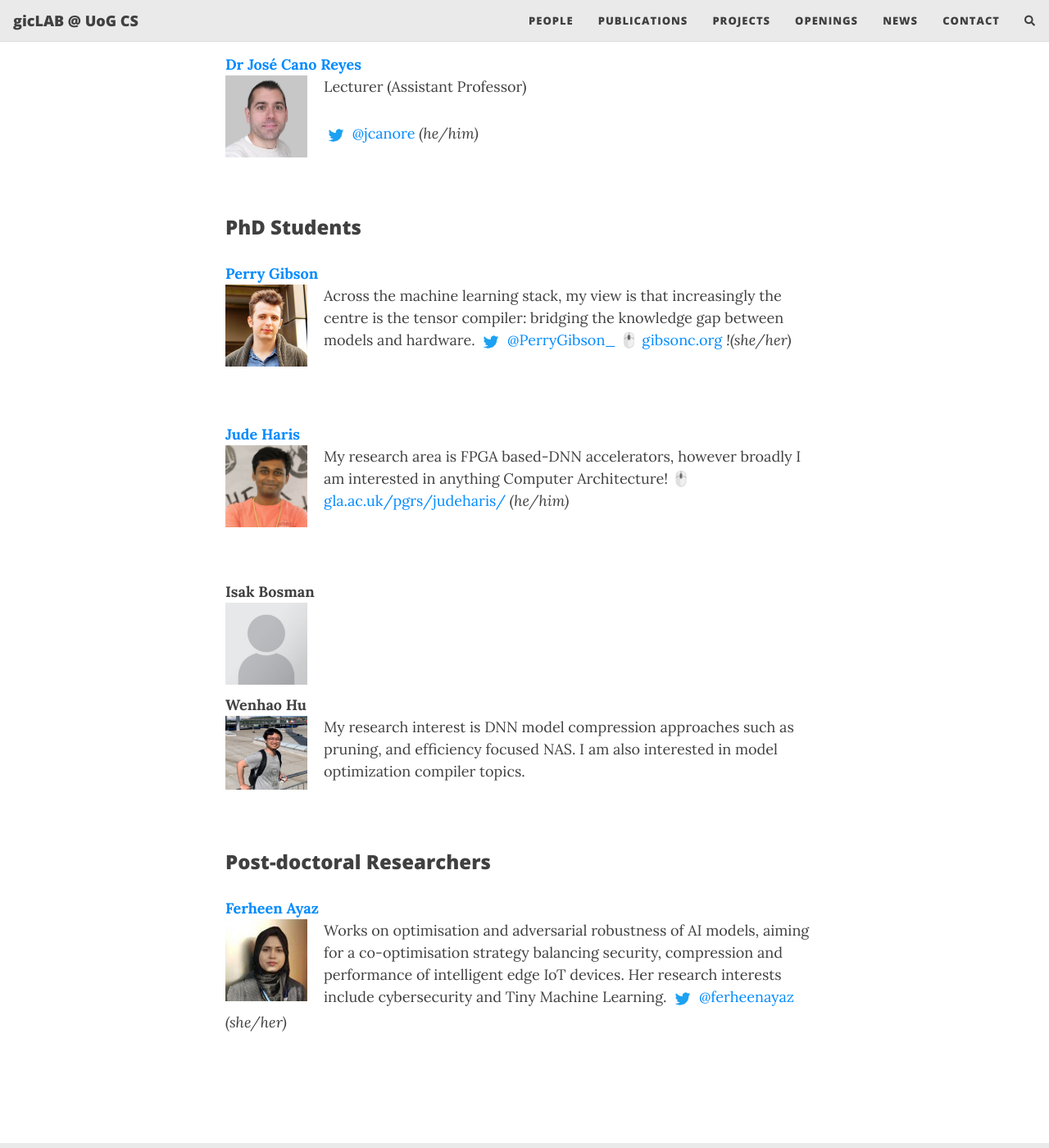
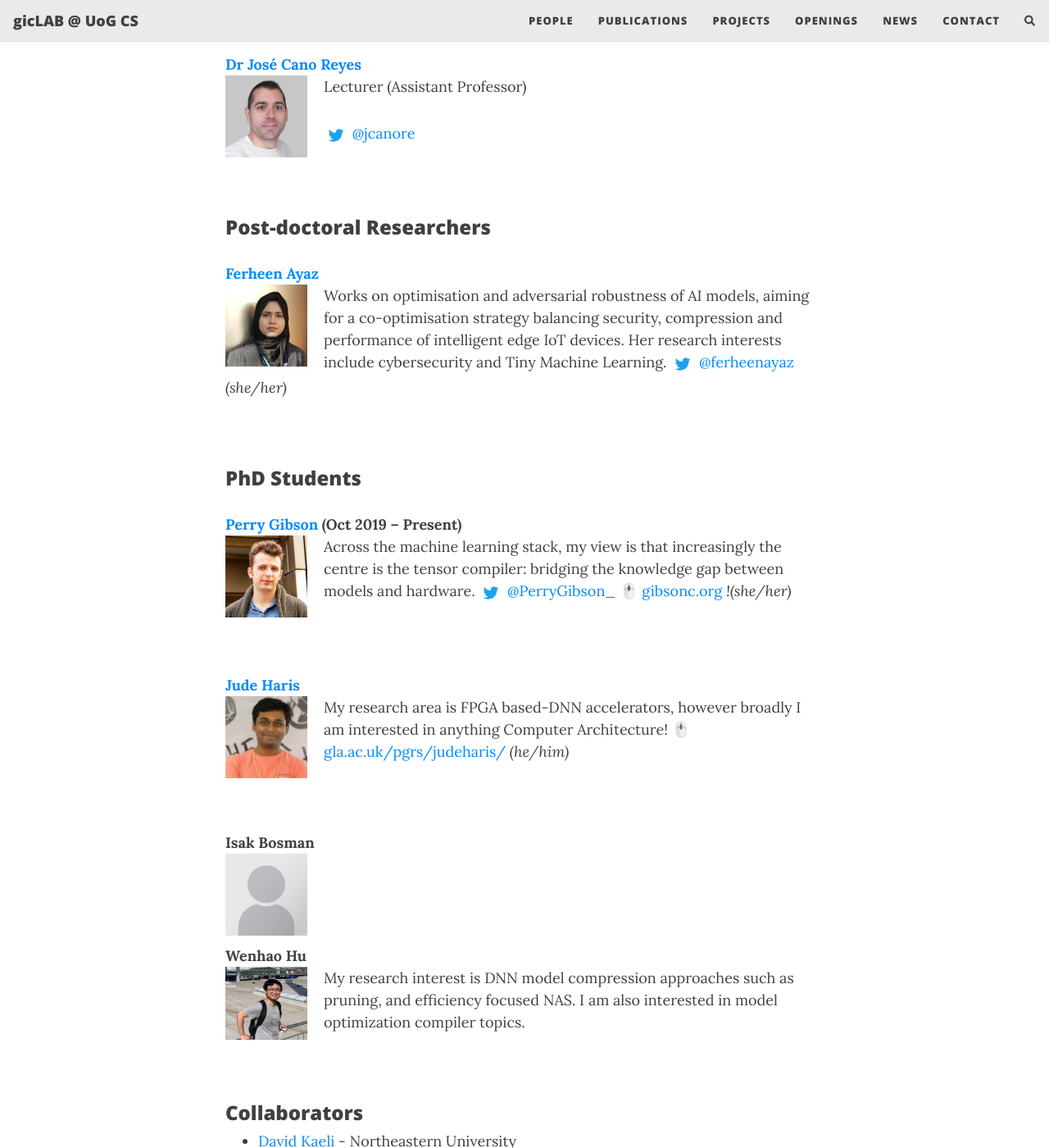
Before and after one commit to gicLAB/gicLAB.github.io, a Jekyll site: the page built from people.md, in a window 1280 px wide and 1400 px high, scrolled down 310 px. Shown: the whole window at 82% size. Built offline with Jekyll 4.4.1, drawn with Linux system fonts in a browser that asks for light colours; nearby versions of some CDN libraries; comment, search, counter and statistics services are not loaded.

Commit message:
Update people.md

```diff
--- a/people.md
+++ b/people.md
@@ -9,13 +9,20 @@ subtitle:
 ### Principal Investigator
 **[Dr José Cano Reyes](http://www.dcs.gla.ac.uk/~josecr/)** <br> <img src="/assets/img/people/jose_small_new.png" width="100px" style="float: left; margin-right: 20px;"> Lecturer (Assistant Professor)
 
-<img src="/assets/img/Twitter_Logo_Blue.png" width="30px"> [@jcanore](https://twitter.com/jcanore) _(he/him)_
+<img src="/assets/img/Twitter_Logo_Blue.png" width="30px"> [@jcanore](https://twitter.com/jcanore)
+<br><br>
+<br>
+
+### Post-doctoral Researchers
+**[Ferheen Ayaz](https://www.linkedin.com/in/ferheen-ayaz-5631a71a7/)** <br>  <img src="/assets/img/people/Ferheen_Ayaz.jpg" width="100px" style="float: left; margin-right: 20px;">
+Works on optimisation and adversarial robustness of AI models, aiming for a co-optimisation strategy balancing security, compression and performance of intelligent edge IoT devices. Her research interests include cybersecurity and Tiny Machine Learning.
+<img src="/assets/img/Twitter_Logo_Blue.png" width="30px"> [@ferheenayaz](https://twitter.com/@ferheenayaz) _(she/her)_
 <br><br>
 <br>
 
 ### PhD Students
 
-**[Perry Gibson](https://gibsonic.org)** <br>  <img src="/assets/img/people/pg_profile.jpg" width="100px" style="float: left; margin-right: 20px;">
+**[Perry Gibson](https://gibsonic.org) (Oct 2019 -- Present)** <br>  <img src="/assets/img/people/pg_profile.jpg" width="100px" style="float: left; margin-right: 20px;">
 Across the machine learning stack, my view is that increasingly the centre is the tensor compiler: bridging the knowledge gap between models and hardware.
 <img src="/assets/img/Twitter_Logo_Blue.png" width="30px"> [@PerryGibson_](https://twitter.com/PerryGibson_)
 🖱️ [gibsonc.org](https://gibsonic.org/) _!(she/her)_
@@ -37,16 +44,12 @@ My research interest is DNN model compression approaches such as pruning, and ef
 <br><br>
 <br>
 
-### Post-doctoral Researchers
-**[Ferheen Ayaz](https://www.linkedin.com/in/ferheen-ayaz-5631a71a7/)** <br>  <img src="/assets/img/people/Ferheen_Ayaz.jpg" width="100px" style="float: left; margin-right: 20px;">
-Works on optimisation and adversarial robustness of AI models, aiming for a co-optimisation strategy balancing security, compression and performance of intelligent edge IoT devices. Her research interests include cybersecurity and Tiny Machine Learning.
-<img src="/assets/img/Twitter_Logo_Blue.png" width="30px"> [@ferheenayaz](https://twitter.com/@ferheenayaz) _(she/her)_
-<br><br>
-<br>
 
-<!-- ## Academic Collaborators -->
-<!-- - [Place Holder](https://example.com/) - University of Wherever -->
+<!-- ### MSc Students -->
 
+### Collaborators
+
+- [David Kaeli](https://coe.northeastern.edu/people/kaeli-david/) - Northeastern University
 
 <!-- ## Past Lab Members  -->
 
```
